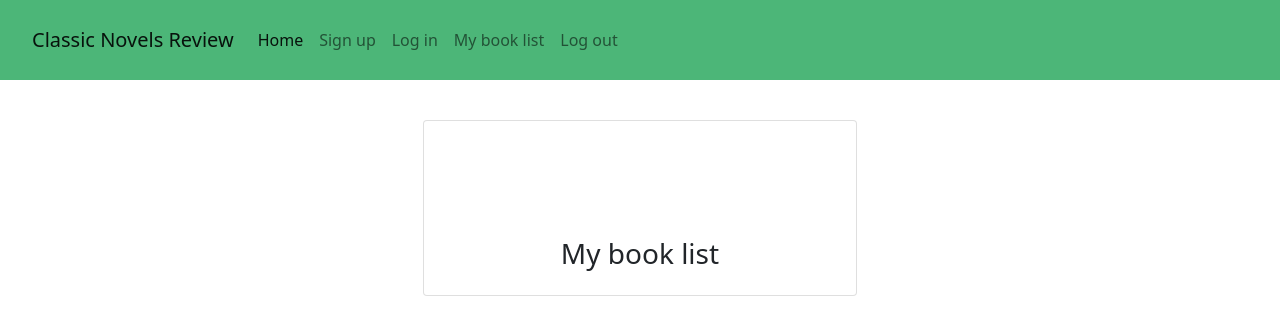
After one commit to dennisdevio/milestone-project-3, a Flask app: template templates/profile.html in a window 1280 px wide. The commit adds this page. Shown: the top 335 px of the page. Run offline with Flask 2, Linux system fonts and the light colour scheme; the template is opened without the code that fills it, so the values that code supplies are empty; some libraries are stand-ins or nearby versions.

Commit message:
clean up templates folder and add profile.html template

```diff
--- a/app.py
+++ b/app.py
@@ -66,11 +66,11 @@ def login():
                 # invalid password match
                 flash("Username and/or Password is incorrect")
                 return redirect(url_for("login"))
-
         else:
             # username does not exist
             flash("Username and/or Password is incorrect")
             return redirect(url_for("login"))
+
     return render_template("login.html")
 
 
--- a/templates/books.html
+++ b/templates/books.html
@@ -1,7 +1,5 @@
 {% extends 'base.html' %}
 {% block content %}
-
-    <p>I'm extending the base template!</p>
 
     {% for book in books %}
         {{ book.title}}<br>
--- /dev/null
+++ b/templates/profile.html
@@ -0,0 +1,16 @@
+{% extends 'base.html' %}
+{% block content %}
+
+    <div class="row">
+        <div class="card col-md-6 col-lg-4 offset-md-3 offset-lg-4">
+            <div class="card-body">
+                <div>
+                    <h3 class="text-center">
+                        My book list
+                    </h3>
+                </div>
+            </div>
+        </div>
+    </div>
+
+{% endblock %}
```
Also changed, not shown: templates/add_book.html (deleted), templates/delete_book.html (deleted), templates/edit_book.html (deleted), templates/review_book.html (deleted), templates/view_book.html (deleted).
